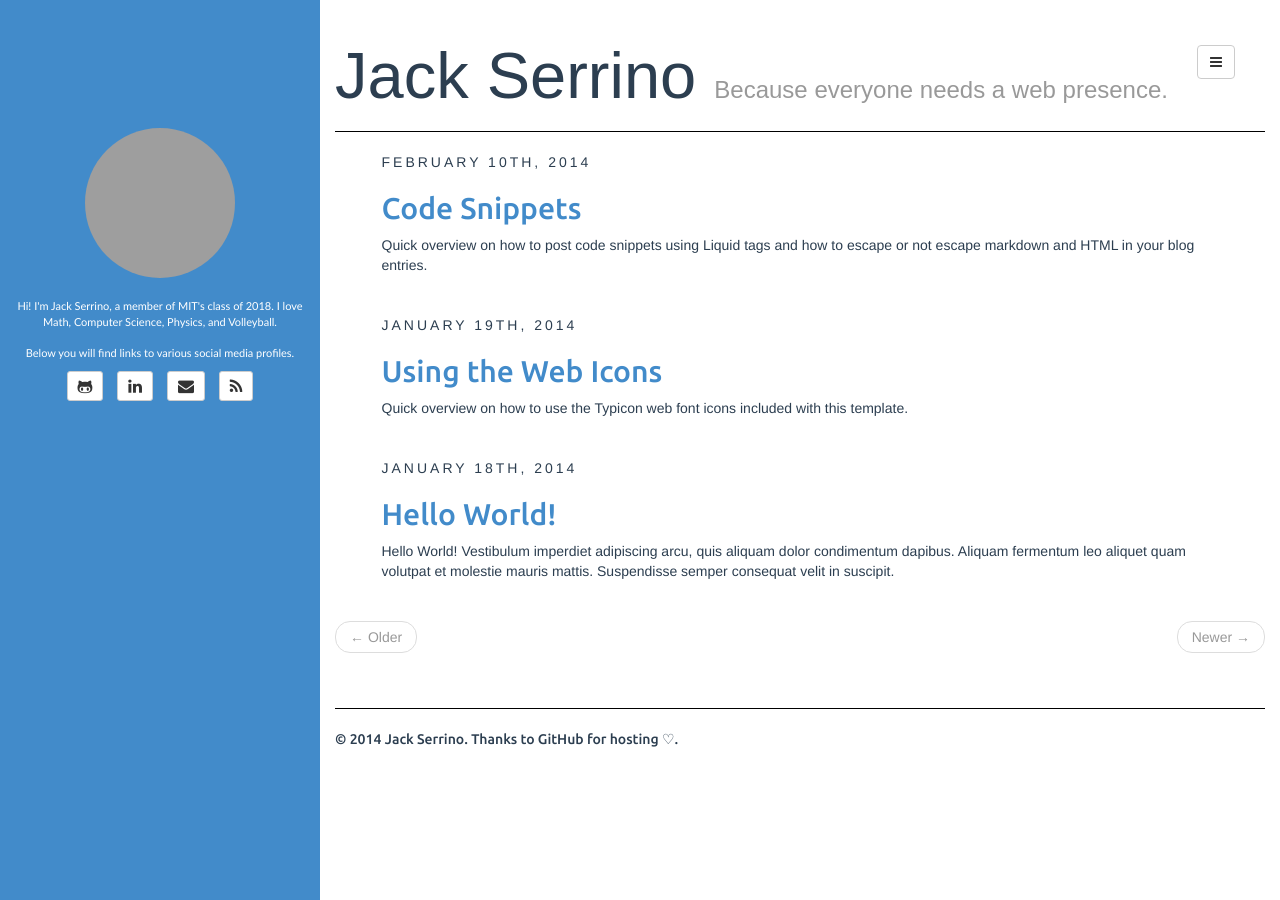
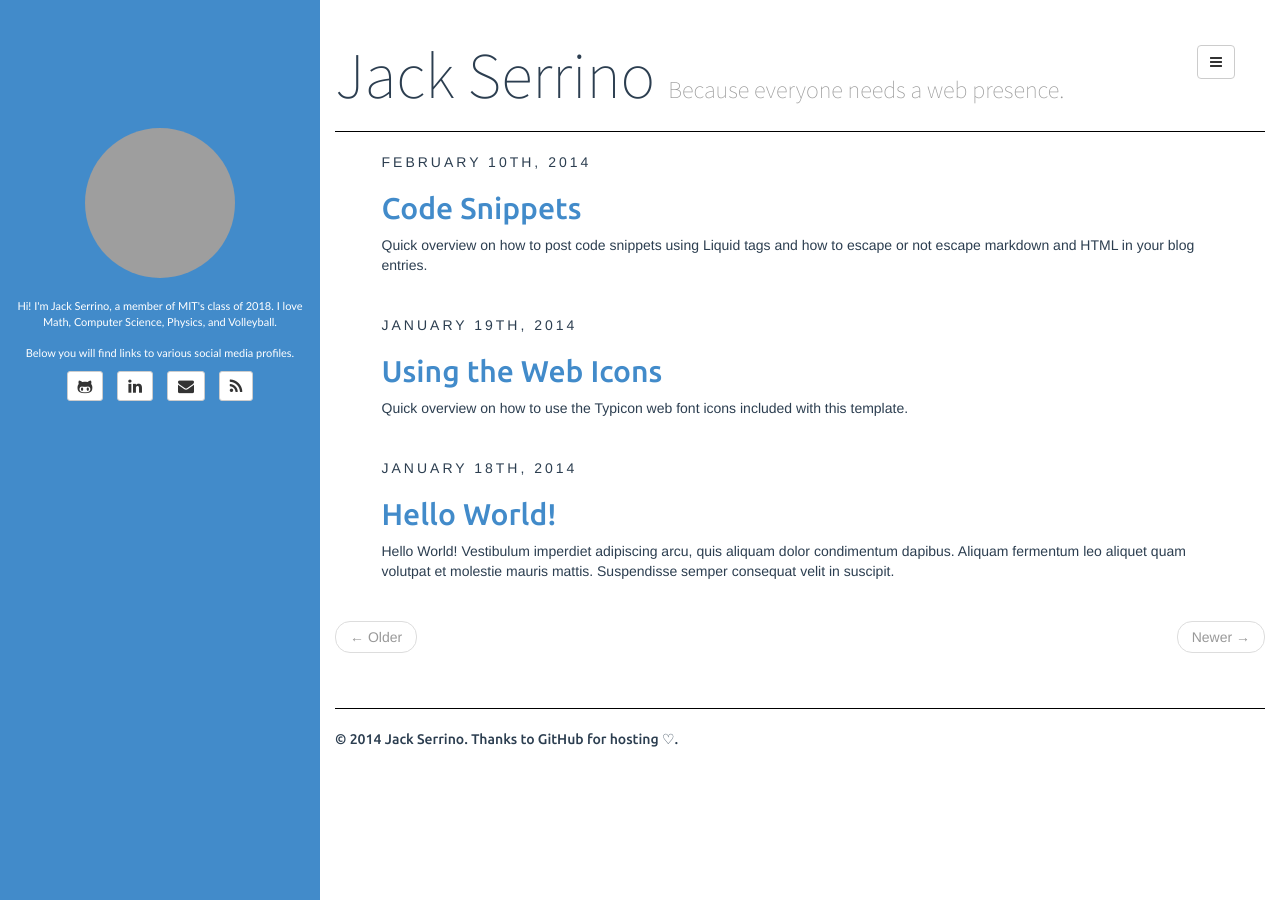
Before and after one commit to Detry322/detry322.github.io, a Jekyll site: the page built from index.html, in a window 1280 px wide. Built offline with Jekyll 4.4.1, drawn with Linux system fonts in a browser that asks for light colours; the list of posts is cut into pages by our own code; grey boxes are pictures that could not be loaded.

Commit message:
Some changes

```diff
--- a/_includes/default.html
+++ b/_includes/default.html
@@ -21,6 +21,7 @@
 	<link href="{{ site.BASE_PATH }}/assets/resources/font-awesome/css/font-awesome.min.css" rel="stylesheet">
 	<link href="{{ site.BASE_PATH }}/assets/resources/syntax/syntax.css" rel="stylesheet">
 	<link href="{{ site.BASE_PATH }}/assets/css/style.css" rel="stylesheet">
+	<link href="http://fonts.googleapis.com/css?family=Source+Sans+Pro:200" rel="stylesheet" type="text/css">
 
 	<!-- Le fav and touch icons -->
 	<!-- Update these with your own images
--- a/assets/css/style.css
+++ b/assets/css/style.css
@@ -1,10 +1,4 @@
 @import url(http://fonts.googleapis.com/css?family=Ubuntu:500&subset=latin,latin-ext);
-
-@font-face {
-  font-family: 'Avenir Next UL';
-  src: url('/assets/fonts/avenir-next-ultra-light.ttf');
-  font-style: normal;
-}
 
 body{
   background-color: white;
@@ -103,7 +97,7 @@
 
 .page-header h1
 {
-  font-family: 'Avenir Next UL', sans-serif;
+  font-family: 'Source Sans Pro', sans-serif;
   font-size: 65px;
 }
 
```
Also changed, not shown: assets/fonts/avenir-next-ultra-light.ttf (deleted).
